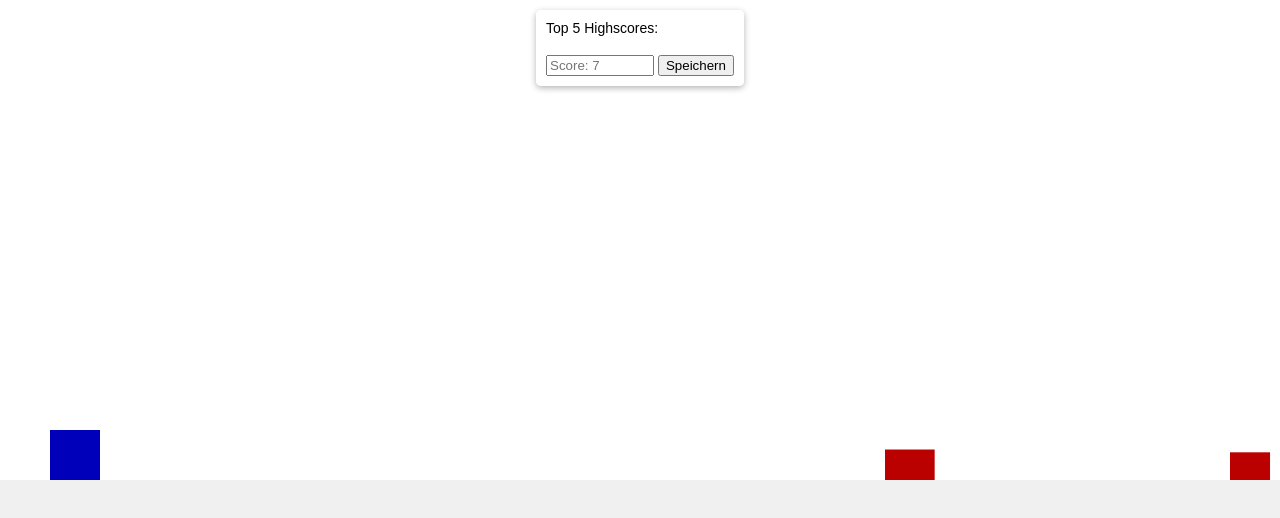
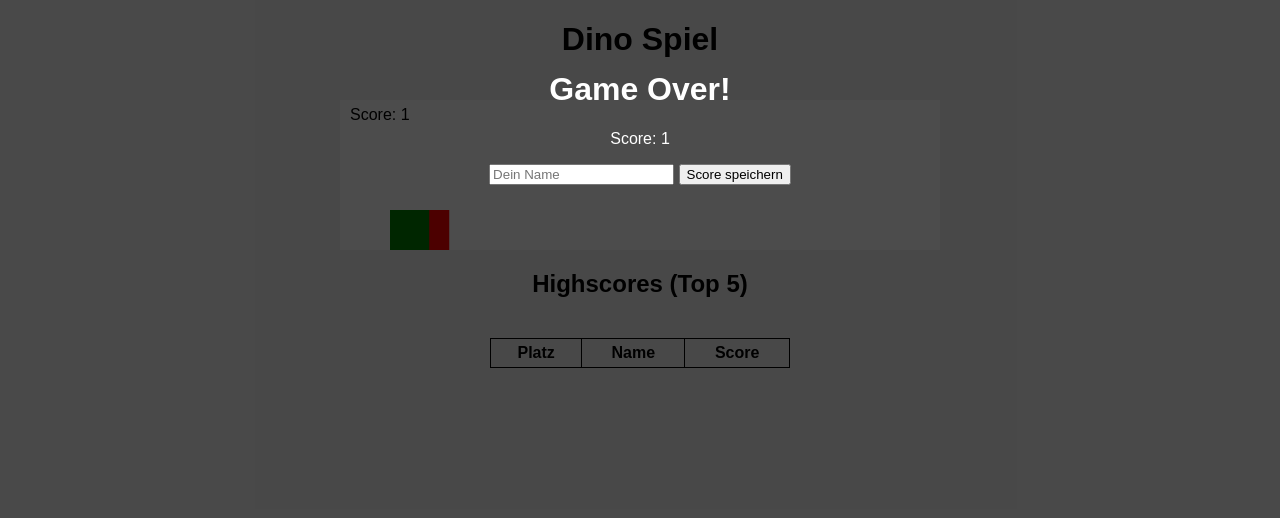
Before and after one commit to ACodeBug/zuschnitt, a plain HTML site: page spiel.html in a window 1280 px wide. Drawn offline with Linux system fonts and the light colour scheme.

Commit message:
Add files via upload

```diff
--- a/spiel.html
+++ b/spiel.html
@@ -3,144 +3,135 @@
 <head>
 <meta charset="UTF-8">
 <meta name="viewport" content="width=device-width, initial-scale=1.0">
-<title>Dino Runner – Spiel</title>
+<title>Dino Spiel</title>
 <style>
-  body { margin:0; padding:0; overflow:hidden; font-family:sans-serif; background:#f0f0f0; }
-  canvas { display:block; background:#fff; margin:0 auto; }
-  #scoreTable {
-    position: absolute; top: 10px; left: 50%; transform: translateX(-50%);
-    background: rgba(255,255,255,0.9); padding:10px; border-radius:5px;
-    box-shadow: 0 2px 6px rgba(0,0,0,0.3); font-size:14px;
+  body { margin:0; font-family:sans-serif; display:flex; flex-direction:column; align-items:center; background:#f4f4f4; }
+  canvas { background:#fff; display:block; margin-top:20px; }
+  #gameOverOverlay {
+    display:none;
+    position:absolute; top:0; left:0; width:100%; height:100%;
+    background: rgba(0,0,0,0.7); color:white; text-align:center;
+    padding-top:50px; box-sizing:border-box;
   }
-  #nicknameInput {
-    margin-top:5px; width:100px;
-  }
+  #highscoreTable { margin-top:20px; border-collapse: collapse; width:300px; }
+  #highscoreTable th, #highscoreTable td { border:1px solid #000; padding:5px; text-align:center; }
 </style>
 </head>
 <body>
 
+<h1>Dino Spiel</h1>
 <canvas id="gameCanvas"></canvas>
 
-<div id="scoreTable">
-  <div>Top 5 Highscores:</div>
-  <ol id="highscores"></ol>
-  <input type="text" id="nicknameInput" placeholder="Nickname">
-  <button onclick="saveScore()">Speichern</button>
+<!-- Game Over Overlay -->
+<div id="gameOverOverlay">
+  <h1>Game Over!</h1>
+  <p id="finalScore"></p>
+  <input type="text" id="nicknameGameOver" placeholder="Dein Name">
+  <button onclick="saveScoreGameOver()">Score speichern</button>
 </div>
+
+<h2>Highscores (Top 5)</h2>
+<table id="highscoreTable">
+  <thead><tr><th>Platz</th><th>Name</th><th>Score</th></tr></thead>
+  <tbody id="highscoreBody"></tbody>
+</table>
 
 <script>
 const canvas = document.getElementById('gameCanvas');
 const ctx = canvas.getContext('2d');
+let canvasWidth = Math.min(window.innerWidth - 20, 600);
+let canvasHeight = 150;
+canvas.width = canvasWidth;
+canvas.height = canvasHeight;
 
-function resizeCanvas() {
-  canvas.width = window.innerWidth;
-  canvas.height = window.innerHeight * 0.6; // 60% Höhe für Spiel, Rest für Score
-}
-window.addEventListener('resize', resizeCanvas);
-resizeCanvas();
+let dino = { x:50, y:canvasHeight-50, width:40, height:40, yVel:0, gravity:0.6, jumpPower:-12, onGround:true };
+let obstacles = [], spawnTimer=0, score=0, gamePaused=false;
 
-// Dino
-const dino = { x:50, y:0, width:50, height:50, yVel:0, gravity:0.7, jump:15, onGround:false };
+let highScores = JSON.parse(localStorage.getItem('dinoHighscores')) || [];
 
-// Hindernisse
-let obstacles = [];
-let spawnTimer = 0;
+// Anpassung Canvas bei Resize
+window.addEventListener('resize', ()=>{
+  canvasWidth = Math.min(window.innerWidth - 20, 600);
+  canvas.width = canvasWidth;
+});
 
-// Score
-let score = 0;
-let gameSpeed = 5;
+// Steuerung
+window.addEventListener('keydown', (e)=>{ if(e.code==='Space') jump(); });
+window.addEventListener('touchstart', ()=> jump());
 
-// Highscores
-let highScores = JSON.parse(localStorage.getItem('dinoHighscores')||'[]');
-function updateHighscoreList() {
-  const ol = document.getElementById('highscores');
-  ol.innerHTML = '';
-  highScores.slice(0,5).forEach(s => {
-    const li = document.createElement('li');
-    li.textContent = `${s.name}: ${Math.floor(s.score)}`;
-    ol.appendChild(li);
-  });
-}
-updateHighscoreList();
-
-// Input
-document.addEventListener('keydown', e => { if(e.code==='Space') jump(); });
-canvas.addEventListener('touchstart', jump);
-
-function jump() {
-  if(dino.onGround){
-    dino.yVel = -dino.jump;
-    dino.onGround = false;
-  }
-}
-
-function spawnObstacle() {
-  const height = 20 + Math.random()*50;
-  obstacles.push({
-    x: canvas.width,
-    y: canvas.height - height,
-    width: 20 + Math.random()*30,
-    height: height
-  });
-}
-
-function saveScore() {
-  const name = document.getElementById('nicknameInput').value || 'Spieler';
-  highScores.push({name, score});
-  highScores.sort((a,b)=>b.score-a.score);
-  localStorage.setItem('dinoHighscores', JSON.stringify(highScores));
-  updateHighscoreList();
+function jump(){
+  if(dino.onGround && !gamePaused){ dino.yVel = dino.jumpPower; dino.onGround = false; }
 }
 
 // Game Loop
-function update() {
+function update(){
+  if(gamePaused) { requestAnimationFrame(update); return; }
+
   ctx.clearRect(0,0,canvas.width,canvas.height);
 
   // Dino
   dino.y += dino.yVel;
   dino.yVel += dino.gravity;
-  if(dino.y + dino.height > canvas.height){
-    dino.y = canvas.height - dino.height;
-    dino.yVel = 0;
-    dino.onGround = true;
-  }
-  ctx.fillStyle = '#00b';
-  ctx.fillRect(dino.x, dino.y, dino.width, dino.height);
+  if(dino.y >= canvas.height - dino.height){ dino.y = canvas.height - dino.height; dino.yVel=0; dino.onGround=true; }
+  ctx.fillStyle='green'; ctx.fillRect(dino.x,dino.y,dino.width,dino.height);
 
   // Obstacles
-  spawnTimer--;
-  if(spawnTimer<=0){
-    spawnObstacle();
-    spawnTimer = 60 + Math.random()*60;
-  }
-
-  obstacles.forEach((ob,i)=>{
-    ob.x -= gameSpeed;
-    ctx.fillStyle = '#b00';
-    ctx.fillRect(ob.x, ob.y, ob.width, ob.height);
-
+  spawnTimer++;
+  if(spawnTimer > 90){ spawnTimer=0; obstacles.push({x:canvas.width, y:canvas.height-40, width:20, height:40, speed:6+score/100}); }
+  obstacles.forEach(ob=>{
+    ob.x -= ob.speed;
+    ctx.fillStyle='red'; ctx.fillRect(ob.x,ob.y,ob.width,ob.height);
     // Kollisionsprüfung
     if(dino.x < ob.x+ob.width && dino.x+dino.width > ob.x &&
        dino.y < ob.y+ob.height && dino.y+dino.height > ob.y){
-         alert('Game Over! Score: '+Math.floor(score));
-         score=0; obstacles=[]; spawnTimer=0; dino.y = canvas.height - dino.height; dino.yVel=0; dino.onGround=true;
+         gameOver();
     }
-
-    if(ob.x+ob.width<0) obstacles.splice(i,1);
   });
+  obstacles = obstacles.filter(o=>o.x+o.width>0);
 
   // Score
-  score += 0.1;
-  document.getElementById('nicknameInput').placeholder = 'Score: '+Math.floor(score);
-
-  // Geschwindigkeit erhöhen
-  gameSpeed = 5 + Math.floor(score/10)*0.5;
+  score += 0.01 ;
+  ctx.fillStyle='black';
+  ctx.font='16px sans-serif';
+  ctx.fillText('Score: '+Math.floor(score), 10,20);
 
   requestAnimationFrame(update);
 }
 
+function gameOver(){
+  gamePaused=true;
+  document.getElementById('finalScore').textContent='Score: '+Math.floor(score);
+  document.getElementById('gameOverOverlay').style.display='block';
+}
+
+function saveScoreGameOver(){
+  const name = document.getElementById('nicknameGameOver').value || 'Spieler';
+  highScores.push({name, score: Math.floor(score)});
+  highScores.sort((a,b)=>b.score - a.score);
+  highScores = highScores.slice(0,5); // nur Top 5
+  localStorage.setItem('dinoHighscores', JSON.stringify(highScores));
+  updateHighscoreList();
+
+  // Overlay schließen & Spiel zurücksetzen
+  document.getElementById('gameOverOverlay').style.display='none';
+  score=0; obstacles=[]; spawnTimer=0;
+  dino.y = canvas.height - dino.height; dino.yVel=0; dino.onGround=true;
+  gamePaused=false;
+}
+
+function updateHighscoreList(){
+  const tbody = document.getElementById('highscoreBody');
+  tbody.innerHTML='';
+  highScores.forEach((s,i)=>{
+    const tr=document.createElement('tr');
+    tr.innerHTML=`<td>${i+1}</td><td>${s.name}</td><td>${s.score}</td>`;
+    tbody.appendChild(tr);
+  });
+}
+
+// initial Highscore Liste anzeigen
+updateHighscoreList();
 update();
 </script>
-
 </body>
 </html>
```
